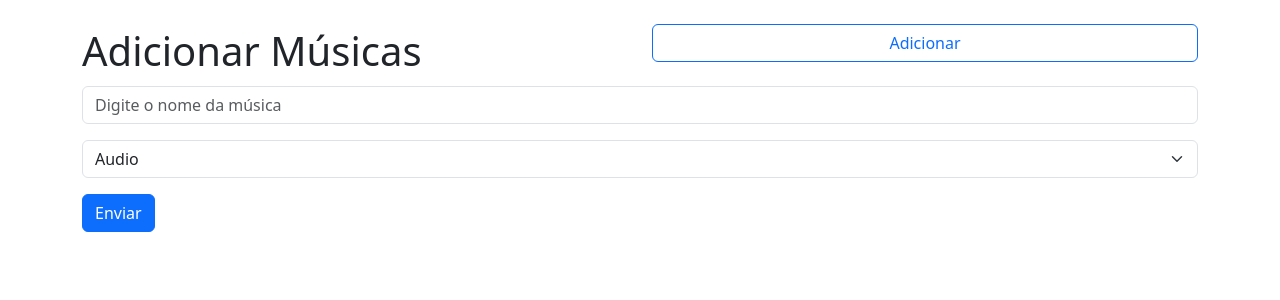
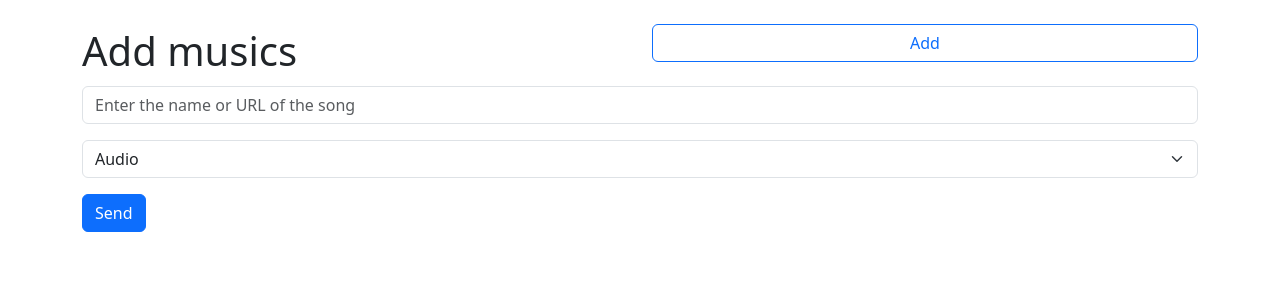
Before and after one commit to OpusJoao/getyt, a Flask app: page / in a window 1280 px wide. Shown: the top 300 px of the page. Run offline with Flask 3, Linux system fonts and the light colour scheme.

Commit message:
feat: translation and add download by url

```diff
--- a/app.py
+++ b/app.py
@@ -6,6 +6,7 @@ import time
 import os
 import shutil
 import zipfile
+import re
 
 VIDEO_DOWNLOAD_DIR = "/video"
 AUDIO_DOWNLOAD_DIR = "/audio"
@@ -18,12 +19,15 @@ def search_and_get_first_result_url(song_list):
     youtube_urls = []
 
     for song in song_list:
-        result = VideosSearch(song, limit=1).result()
+        if is_youtube_link(song):
+            youtube_urls.append(song)
+        else:
+            result = VideosSearch(song, limit=1).result()
 
-        if result and 'result' in result and result['result']:
-            first_video = result['result'][0]
-            url = first_video['link']
-            youtube_urls.append(url)
+            if result and 'result' in result and result['result']:
+                first_video = result['result'][0]
+                url = first_video['link']
+                youtube_urls.append(url)
 
     return youtube_urls
 
@@ -93,6 +97,17 @@ def after_request_action(response):
     delete_directory('./temp')
     return response
 
+
+def is_youtube_link(input_string):
+    # Define a regular expression pattern to match YouTube URLs
+    youtube_pattern = r'^(https?://)?(www\.)?(youtube\.com/watch\?v=|youtu\.be/|youtube\.com/embed/|youtube\.com/v/|youtube\.com/user/[\w#]+/|youtube\.googleapis\.com/|www\.youtube\.com/music/|www\.youtube\.com/playlist\?list=|youtube\.com/c/[\w#]+|youtube\.com/channel/[\w#]+/|youtube\.com/(embed|v|shorts)/[\w#]+)$'
+
+    # Use the re.match function to check if the input matches the pattern
+    if re.match(youtube_pattern, input_string):
+        return True
+    else:
+        return False
+
 @app.route('/', methods=['GET'])
 def render_index():
     return render_template('index.html')
--- a/templates/index.html
+++ b/templates/index.html
@@ -18,11 +18,11 @@
     <div class="container mt-4">
       <div class="row align-items-center">
         <div class="col">
-            <h1>Adicionar Músicas</h1>
+            <h1>Add musics</h1>
         </div>
         <div class="col">
             <button class="btn btn-outline-primary mb-4 w-100" type="button" onclick="addInput()">
-                Adicionar
+                Add
             </button>
         </div>
     </div>
@@ -32,7 +32,7 @@
             type="text"
             class="form-control"
             name="song"
-            placeholder="Digite o nome da música"
+            placeholder="Enter the name or URL of the song"
           />
         </div>
       </div>
@@ -40,7 +40,7 @@
         <option value="audio">Audio</option>
         <option value="video">Video</option>
       </select>
-      <button class="btn btn-primary" onclick="sendData()">Enviar</button>
+      <button class="btn btn-primary" onclick="sendData()">Send</button>
     </div>
 
     <!-- Modal de Carregamento -->
@@ -58,7 +58,7 @@
             <div class="spinner-border text-primary" role="status">
               <span class="sr-only"></span>
             </div>
-            <h5 class="mt-2">Aguarde, processando...</h5>
+            <h5 class="mt-2">Wait, loading...</h5>
           </div>
         </div>
       </div>
@@ -77,7 +77,7 @@
           <div class="modal-body text-center">
             <!-- Add the red alert icon from Font Awesome -->
             <i class="fas fa-exclamation-triangle fa-4x text-danger"></i>
-            <h5 class="mt-2">Ocorreu um erro, tente novamente</h5>
+            <h5 class="mt-2">An error has occurred, try again</h5>
           </div>
           <div class="modal-footer">
             <!-- Add a red close button -->
@@ -87,7 +87,7 @@
               data-dismiss="modal"
               onclick="$('#errorModal').modal('hide')"
             >
-              Fechar
+              Close
             </button>
           </div>
         </div>
@@ -109,8 +109,8 @@
         newInputGroup.id = dynamicId;
         newInputGroup.classList.add("input-group", "mb-3");
         newInputGroup.innerHTML = `
-                <input type="text" class="form-control" name="song" placeholder="Digite o nome da música">
-                <button class="btn btn-outline-danger" type="button" onclick="removeInput('${dynamicId}')">Remover</button>
+                <input type="text" class="form-control" name="song" placeholder="Enter the name or URL of the song">
+                <button class="btn btn-outline-danger" type="button" onclick="removeInput('${dynamicId}')">Remove</button>
             `;
         inputsContainer.appendChild(newInputGroup);
         indexButtons++;
@@ -193,7 +193,7 @@
               console.error("Error during ZIP download:", error);
             });
         } else {
-          alert("Nenhuma música para enviar.");
+          alert("Add at least one music.");
         }
       }
     </script>
```
